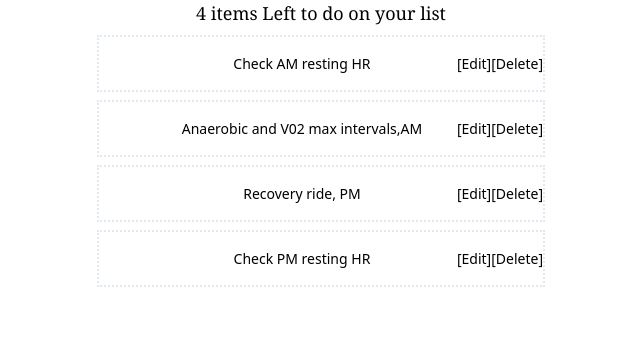
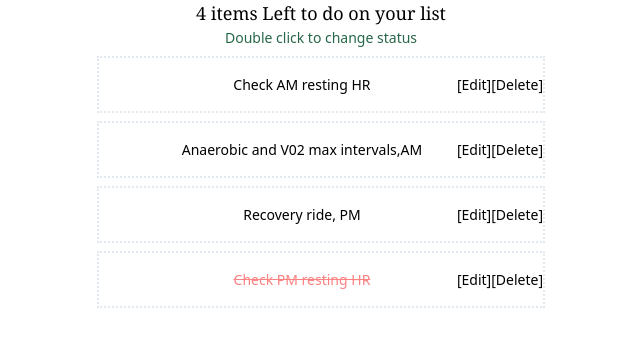
Before and after one commit to cassking/hooks-crud-app, a React (Create React App) app in the folder hooks-todos/: page / in a window 1280 px wide. Shown: the top 346 px of the page, without its empty margins (319-959 px from the left). Built offline with nearby package versions, Linux system fonts and the light colour scheme.

Commit message:
add toggle action

```diff
--- a/hooks-todos/src/components/TodoList.js
+++ b/hooks-todos/src/components/TodoList.js
@@ -11,10 +11,13 @@ export default function TodoList() {
   return (
   <div className="container mx-auto max-w-md text-center font-sans bg-light-gray">
   <h1 className="text-bold font-serif text-lg">{title}</h1>
+  <h4 className="text-sm text-green-800">Double click to change status</h4>
     <ul className="bg-blue">
       {state.todos.map(todo => (
         <li className="flex items-center border-dotted border-2 border-blue my-2 py-4 text-sm" key={todo.id}>
-        <span className="flex-1 ml-12 cursor-pointer">{todo.text}</span>
+        <span
+        onDoubleClick={ () => dispatch({type: "TOGGLE_TODO", payload: todo })}
+        className={`flex-1 ml-12 cursor-pointer ${todo.complete && "line-through text-red-400"}`}>{todo.text}</span>
         <button> [Edit] </button>        <button> [Delete] </button>
 
         </li>
--- a/hooks-todos/src/context.js
+++ b/hooks-todos/src/context.js
@@ -5,7 +5,7 @@ const TodosContext = React.createContext({
     { id: 1, text: "Check AM resting HR", complete: false },
     { id: 2, text: "Anaerobic and V02 max intervals,AM", complete: false },
     { id: 3, text: "Recovery ride, PM", complete: false },
-    { id: 4, text: "Check PM resting HR", complete: false }
+    { id: 4, text: "Check PM resting HR", complete: true }
   ]
 });
 
--- a/hooks-todos/src/reducer.js
+++ b/hooks-todos/src/reducer.js
@@ -1,5 +1,16 @@
 export default function reducer(state, action) {
   switch(action.type) {
+    case "TOGGLE_TODO":
+      const toggledTodos = state.todos.map( (todo) =>
+      // if to do ids match
+        todo.id === action.payload.id
+        ? { ...action.payload,complete: !action.payload.complete }
+        : todo
+        )
+        return {
+          ...state,
+          todos: toggledTodos
+        }
     default:
       return state;
   }
```
